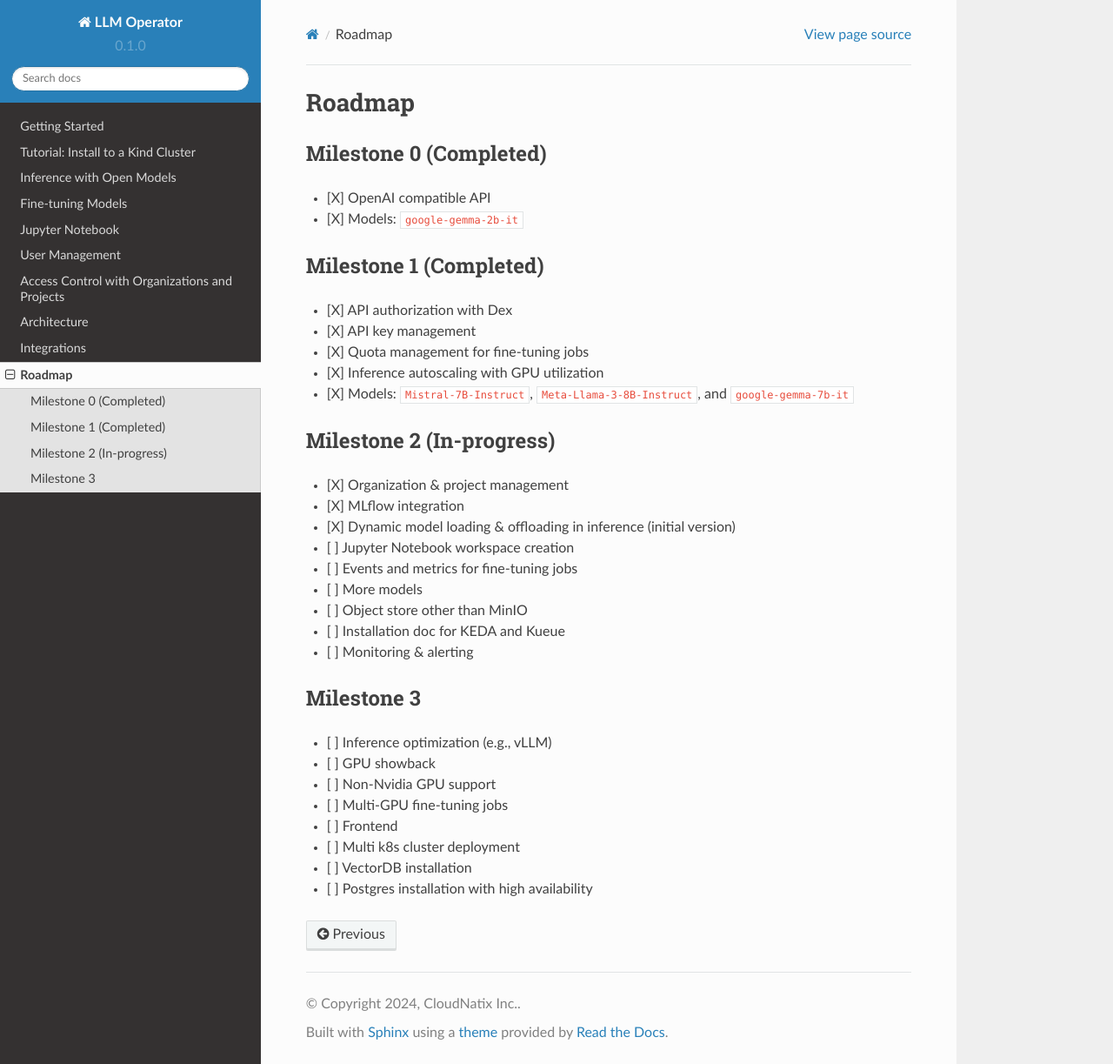
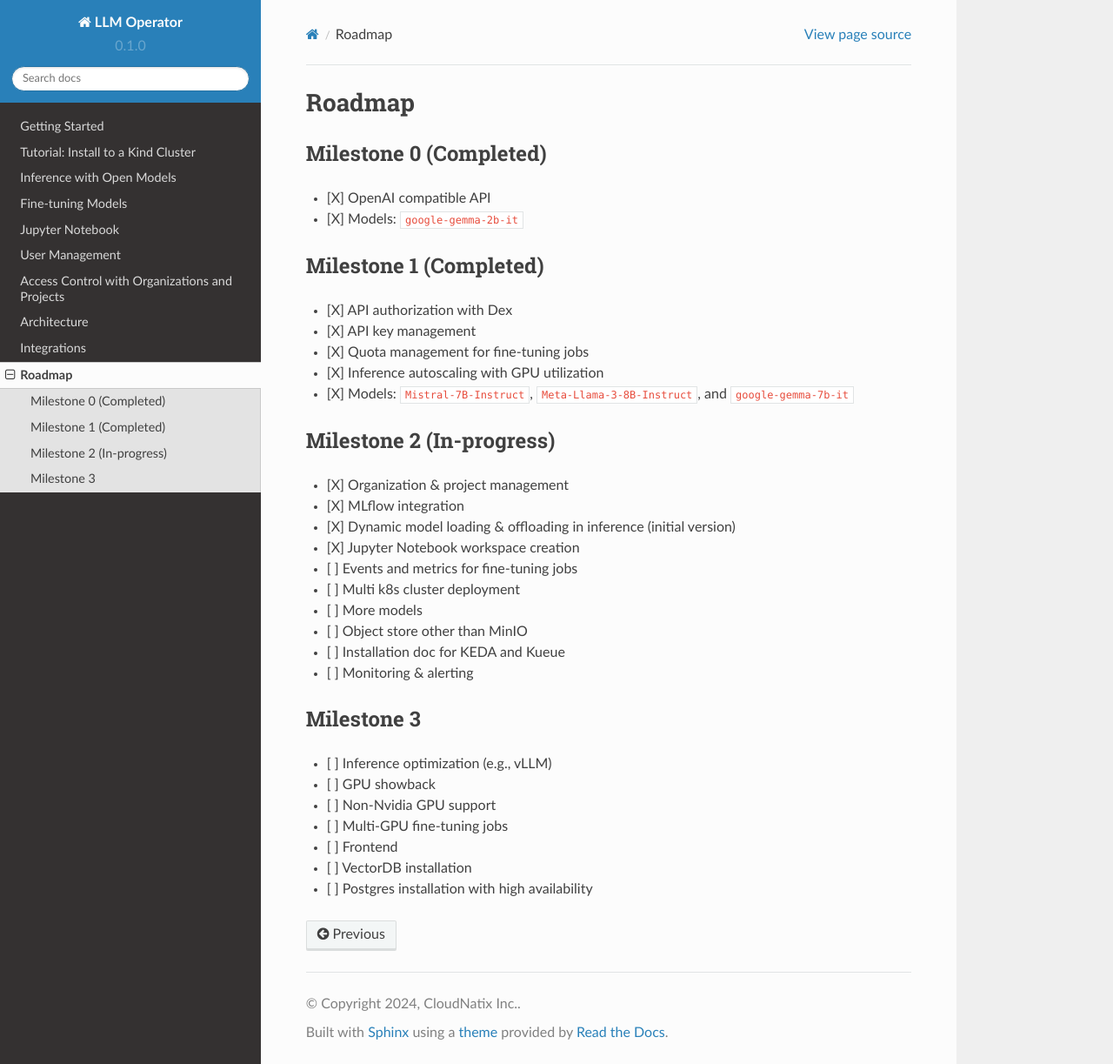
Before and after one commit to llm-operator/docs, a Sphinx documentation site: the page built from docs/source/roadmap.rst, in a window 1280 px wide and 1223 px high. Shown: the whole window at 87% size. Built offline with Sphinx 7.4.7 and the Read the Docs theme 2.0.0, drawn with Linux system fonts in a browser that asks for light colours; part of the change alters nothing that is shown.

```diff
--- a/docs/source/roadmap.rst
+++ b/docs/source/roadmap.rst
@@ -21,8 +21,9 @@ Milestone 2 (In-progress)
 - [X] Organization & project management
 - [X] MLflow integration
 - [X] Dynamic model loading & offloading in inference (initial version)
-- [ ] Jupyter Notebook workspace creation
+- [X] Jupyter Notebook workspace creation
 - [ ] Events and metrics for fine-tuning jobs
+- [ ] Multi k8s cluster deployment
 - [ ] More models
 - [ ] Object store other than MinIO
 - [ ] Installation doc for KEDA and Kueue
@@ -36,6 +37,5 @@ Milestone 3
 - [ ] Non-Nvidia GPU support
 - [ ] Multi-GPU fine-tuning jobs
 - [ ] Frontend
-- [ ] Multi k8s cluster deployment
 - [ ] VectorDB installation
 - [ ] Postgres installation with high availability
```
